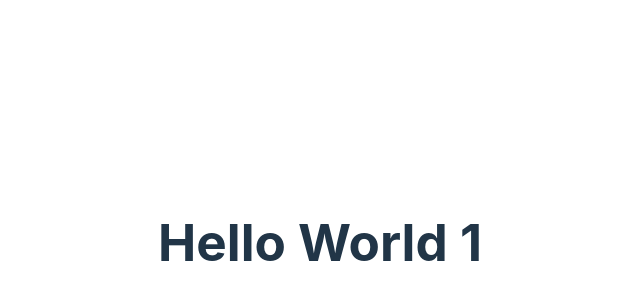
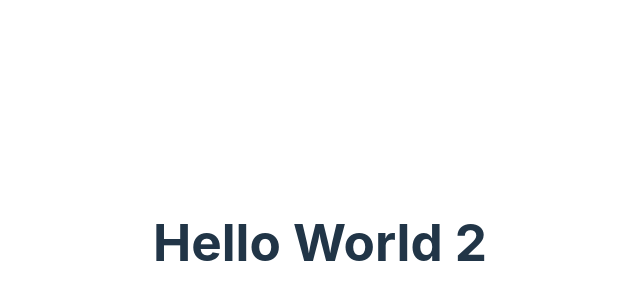
Before and after one commit to RejaulBSSE1324/CI-CD-pipeline, a Preact app: page / in a window 1280 px wide. Shown: the part 158-458 px from the top of the page, without its empty margins (320-960 px from the left). Built offline with nearby package versions, Linux system fonts and the light colour scheme.

Commit message:
10th commit

```diff
--- a/src/app.jsx
+++ b/src/app.jsx
@@ -8,7 +8,8 @@ export function App() {
 
   return (
     <>
-      <h1>Hello World 1</h1>
+      <h1>Hello World 2</h1>
     </>
   )
 }
+export default App;
```
